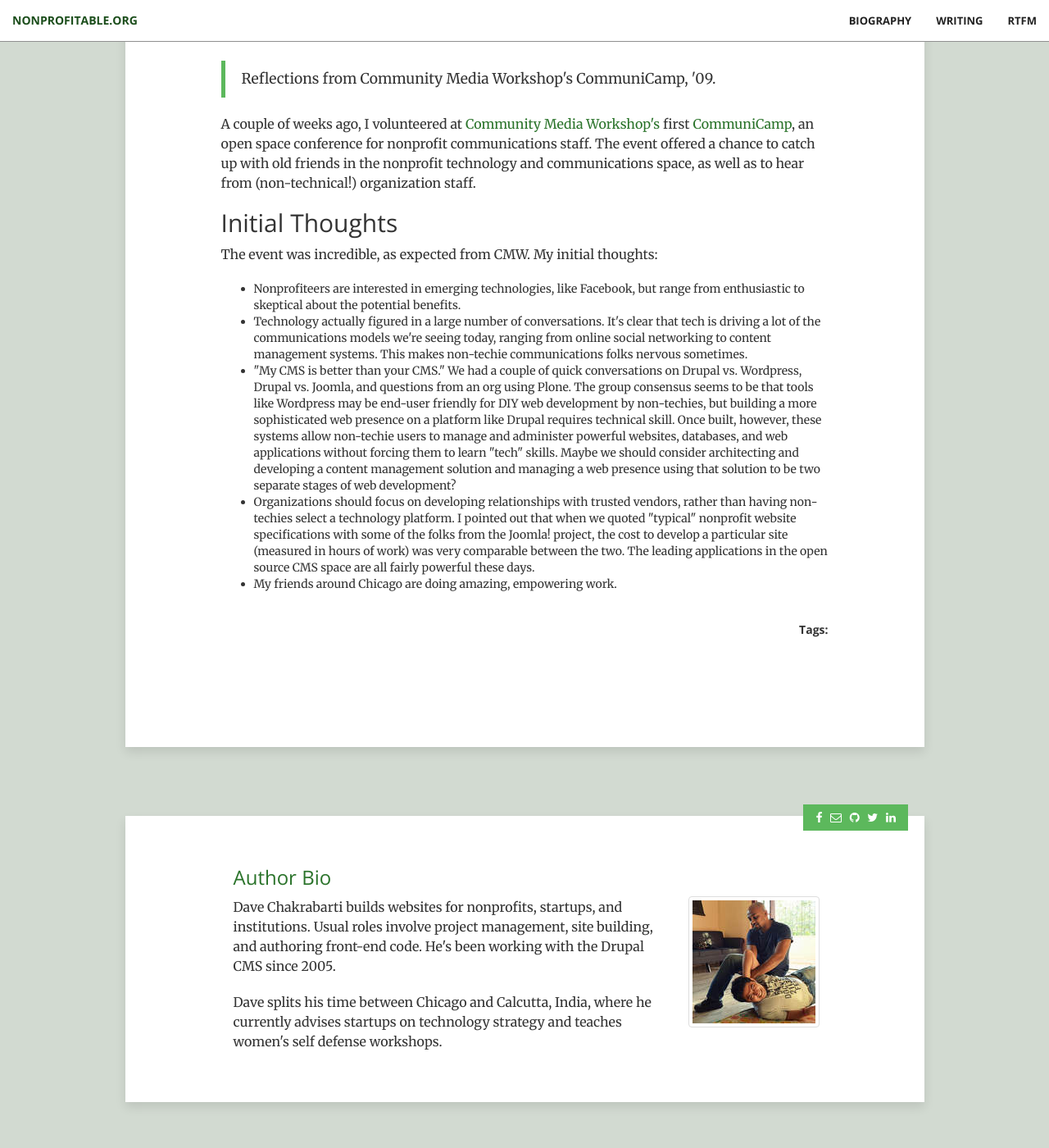
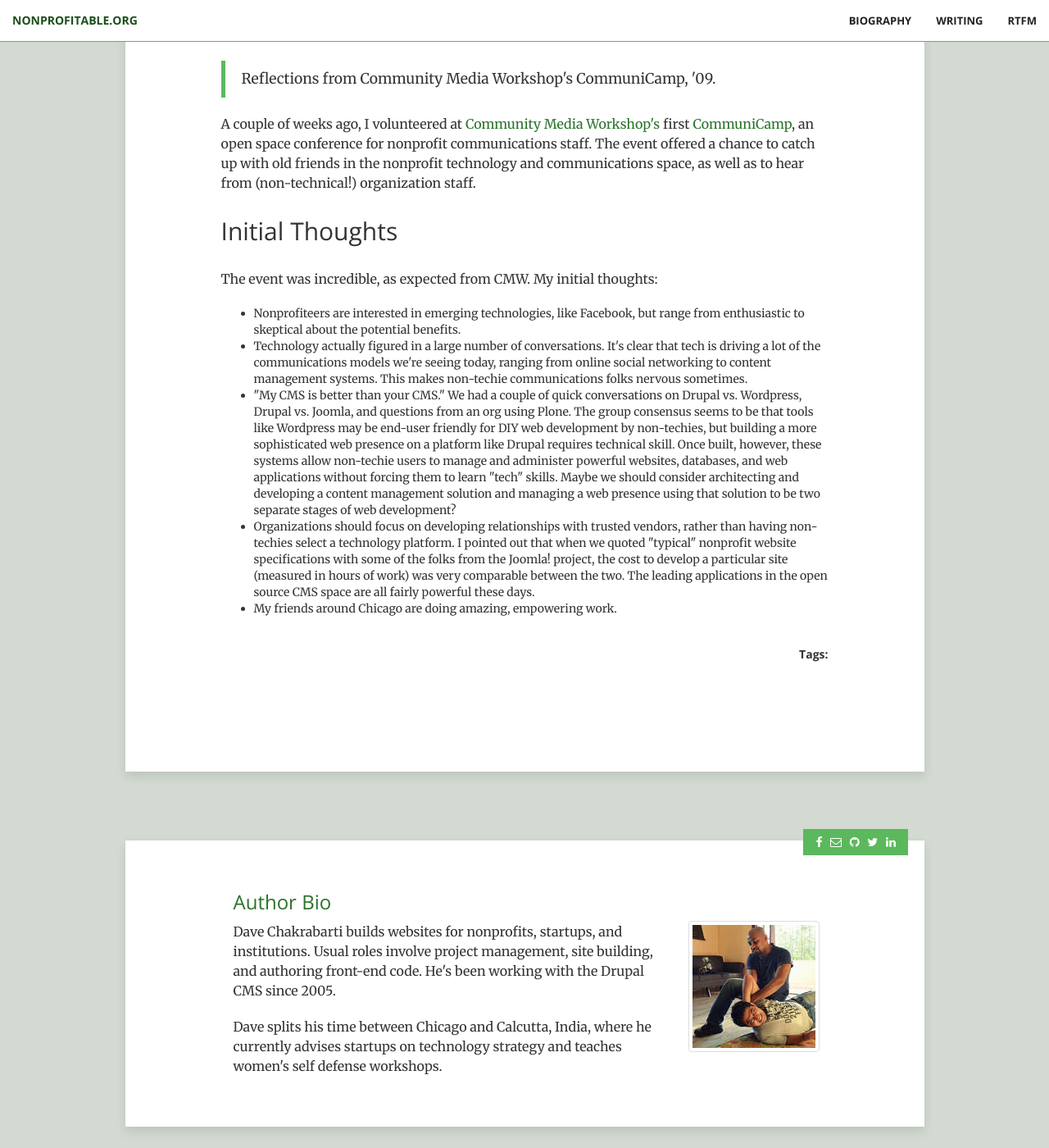
Before and after one commit to nonprofitable/nonprofitable.github.io, a Jekyll site: the page built from _posts/2009-11-12-communicamp-chicago.markdown, in a window 1280 px wide and 1400 px high, scrolled down 360 px. Shown: the whole window at 82% size. Built offline with Jekyll 4.4.1, drawn with Linux system fonts in a browser that asks for light colours; comment, search, counter and statistics services are not loaded.

Commit message:
Fixes content title spacing.

```diff
--- a/_sass/_base.scss
+++ b/_sass/_base.scss
@@ -671,3 +671,8 @@ figure {
         padding: 12px;
     }
 }
+
+.main-content h2 {
+    margin-top: 1em;
+    margin-bottom: 1em;
+}
```
